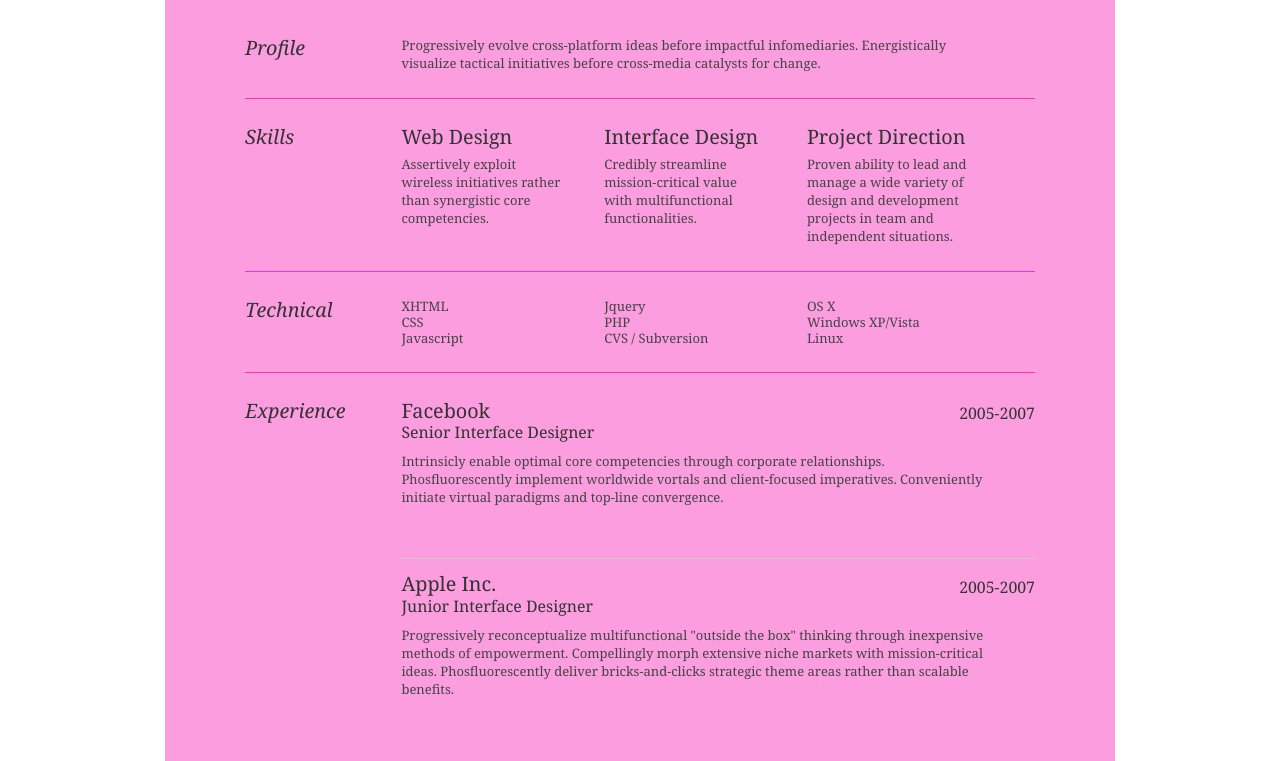
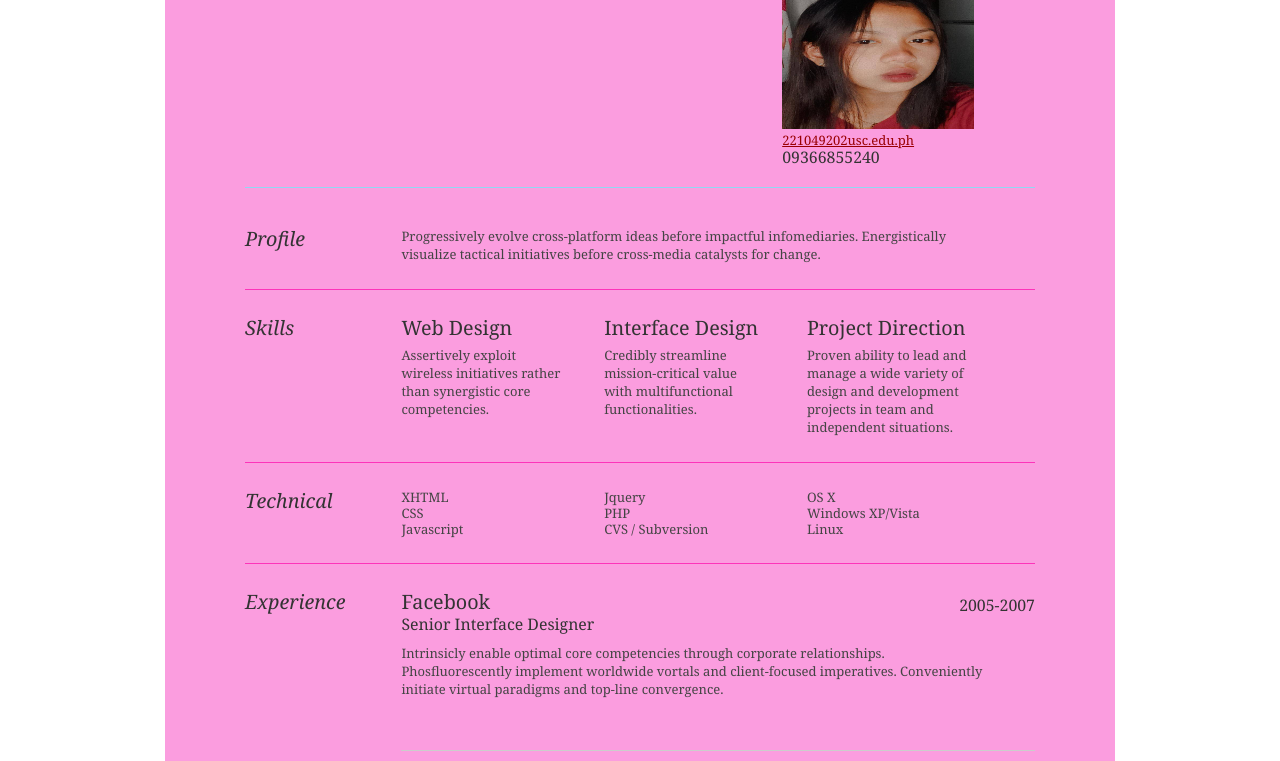
Before and after one commit to fatmoon8/fatmoon8.github.io, a plain HTML site: page index.html in a window 1280 px wide. Shown: the part 290-1051 px from the top of the page. Drawn offline with Linux system fonts and the light colour scheme.

Commit message:
update pic

```diff
--- a/index.html
+++ b/index.html
@@ -59,6 +59,7 @@
 				<div class="yui-u">
 					<div class="contact-info">
 						<h3><a id="pdf" href="#">Download PDF</a></h3>
+						<img src="me jpeg..jpg" height="192px" width="192px"
 						<h3><a href="mailto:22104920@usc.edu.ph">221049202usc.edu.ph</a></h3>
 						<h3>09366855240</h3>
 					</div><!--// .contact-info -->
```
Also changed, not shown: me jpeg..jpg (added).
